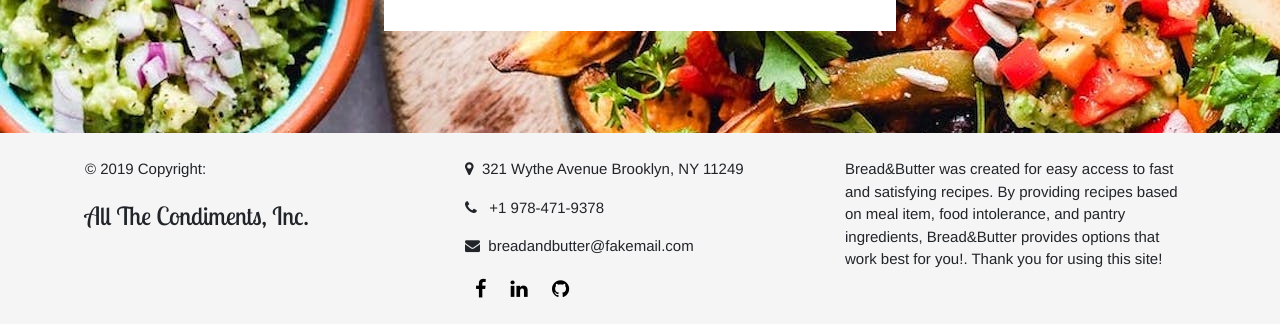
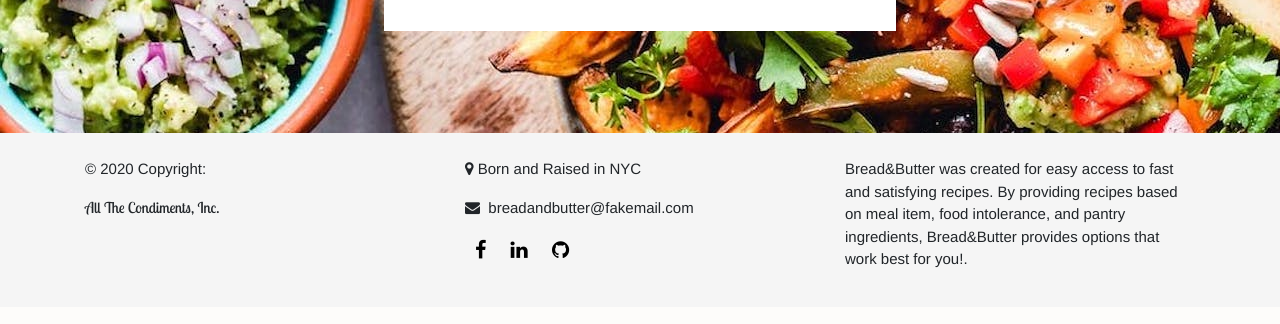
Before and after one commit to mmfrenkel/bread-and-butter, a Flask app: page /register in a window 1280 px wide. Shown: the part 744-1068 px from the top of the page. After the commit the page ends 1012 px from the top, so only its background shows below. Run offline with Flask 2, Linux system fonts and the light colour scheme; parts of the project's set-up code (start-up, migrations or seed data) failed here and were passed over; some libraries are stand-ins or nearby versions.

Commit message:
adjust css google font attempt

```diff
--- a/static/stylesheets/styles.css
+++ b/static/stylesheets/styles.css
@@ -2,7 +2,8 @@
 /* --------- Common, general elements of all pages ------- **/
 
 #title {
-    font: 400 100px/1.3 'Lobster Two', Helvetica, sans-serif;
+    font: 400 100px/1.3;
+    font-family: 'Lobster Two', cursive;
     font-size: 45px;
     text-align: center;
     color: lightyellow;
@@ -19,7 +20,7 @@ body {
 
 @media (min-width: 992px) {
     #about-company::before {
-        content: "Bread&Butter was created for easy access to fast and satisfying recipes. By providing recipes based on meal item, food intolerance, and pantry ingredients, Bread&Butter provides options that work best for you!. Thank you for using this site!"
+        content: "Bread&Butter was created for easy access to fast and satisfying recipes. By providing recipes based on meal item, food intolerance, and pantry ingredients, Bread&Butter provides options that work best for you!."
     }
 }
 
@@ -28,7 +29,7 @@ body {
         content: "Bread&Butter";
     }
     #copyright::before {
-        content: "© 2019 Copyright:";
+        content: "© 2020 Copyright:";
     }
     #copyright-company::before{
         content: "All The Condiments, Inc.";
@@ -135,7 +136,8 @@ a:hover {
 }
 
 #copyright-company {
-    font: 200 25px/1.5 'Lobster Two', Helvetica, sans-serif;
+    font: 200 25px/1.5;
+    font-family: 'Lobster Two', cursive;
 }
 
 /* -----------------------------------*/
--- a/templates/layout.html
+++ b/templates/layout.html
@@ -5,7 +5,7 @@
         <title>{% block title %}{% endblock %}</title>
         <link rel="stylesheet" href="https://stackpath.bootstrapcdn.com/bootstrap/4.2.1/css/bootstrap.min.css" integrity="sha384-GJzZqFGwb1QTTN6wy59ffF1BuGJpLSa9DkKMp0DgiMDm4iYMj70gZWKYbI706tWS" crossorigin="anonymous">
         <link href="https://maxcdn.bootstrapcdn.com/font-awesome/4.4.0/css/font-awesome.min.css" rel="stylesheet"/>
-        <link href='http://fonts.googleapis.com/css?family=Lobster+Two' rel='stylesheet' type='text/css'>
+        <link href="https://fonts.googleapis.com/css2?family=Lobster+Two&display=swap" rel="stylesheet">
         <link rel="stylesheet" href="{{ url_for('static', filename='stylesheets/styles.css') }}" />
         {% block headers %} {% endblock %}
         <meta name="viewport" content="width=device-width, initial-scale=1">
@@ -31,13 +31,8 @@
                 </div>
                 <div class="col-sm-10 col-md-6 col-lg-4" id="contact-info">
                     <div>
-                        <p><i class="fa fa-map-marker"></i><span>&nbsp; 321 Wythe Avenue</span> Brooklyn, NY 11249</p>
+                        <p><i class="fa fa-map-marker"></i> Born and Raised in NYC</p>
                     </div>
-
-                    <div>
-                        <p> <i class="fa fa-phone"></i> &nbsp; +1 978-471-9378</p>
-                    </div>
-
                     <div>
                         <p><i class="fa fa-envelope"></i>&nbsp; breadandbutter@fakemail.com</p>
                     </div>
```
